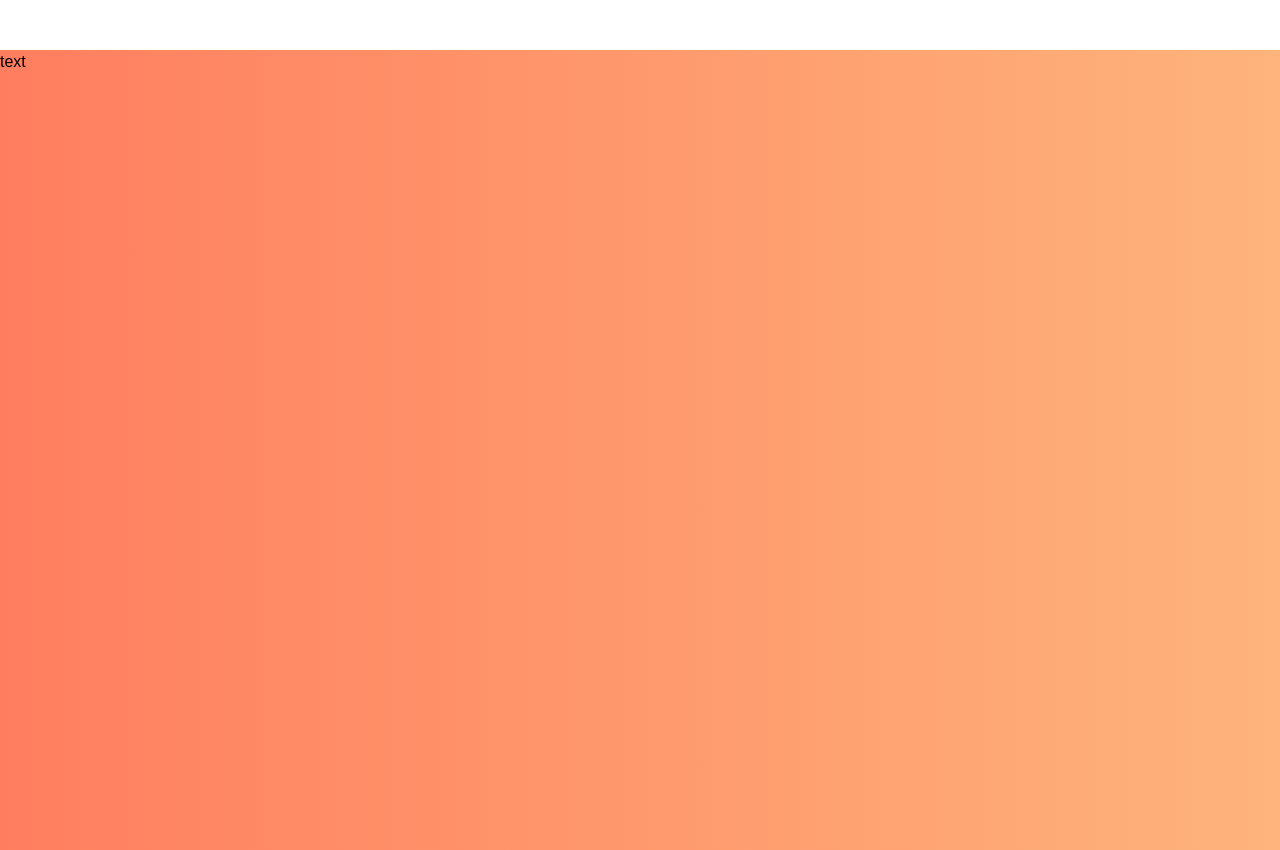
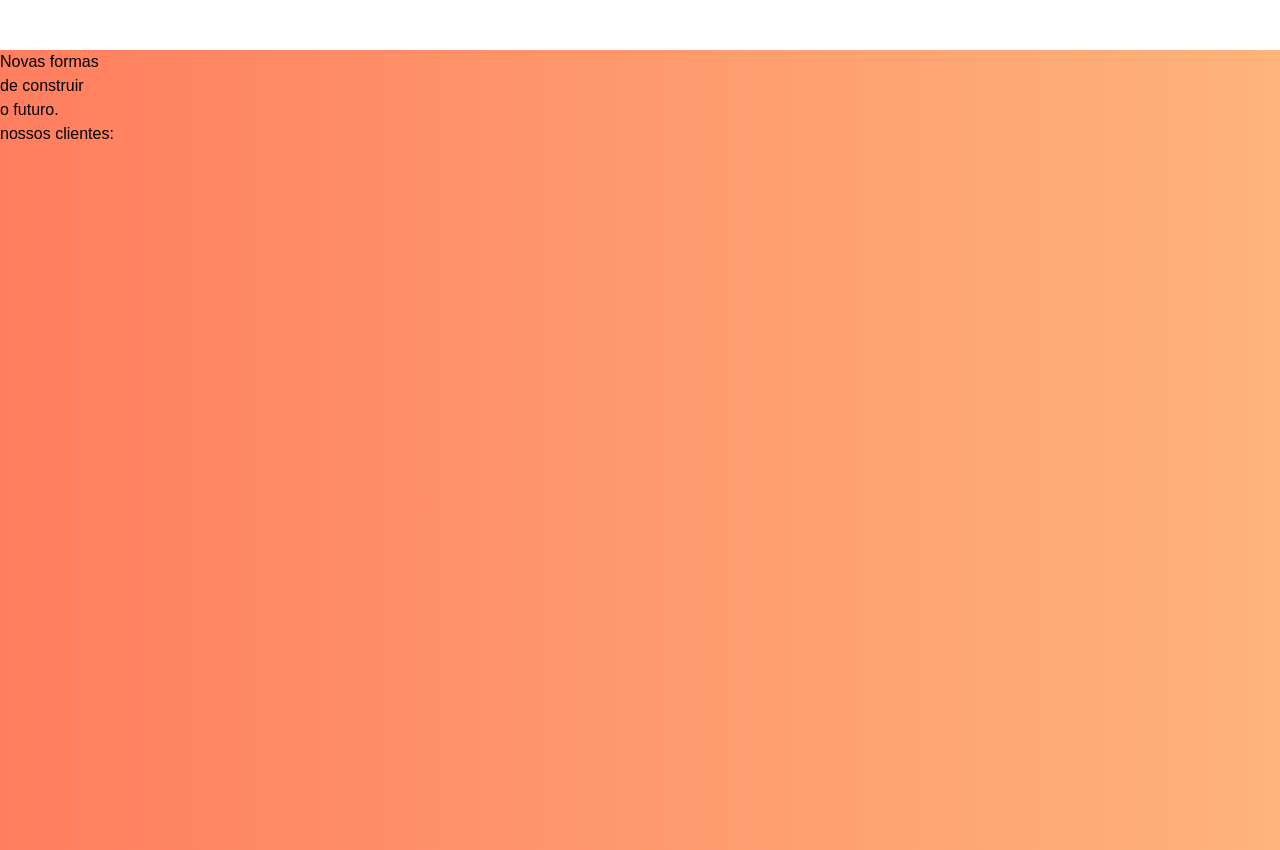
Before and after one commit to SamuelDAlencar/oppem-site, a Next.js app: page / in a window 1280 px wide. Built offline with nearby package versions, Linux system fonts and the light colour scheme.

Commit message:
wip: defining main style of landing page

```diff
--- a/src/app/page.tsx
+++ b/src/app/page.tsx
@@ -1,13 +1,54 @@
+'use client';
+
 import './globals.css';
 import Header from '../components/header';
 import Footer from '../components/footer';
+import { useEffect, useState } from 'react';
 
 export default function Home() {
+  const [opacity, setOpacity] = useState(1);
+
+  useEffect(() => {
+    const handleScroll = () => {
+      const scrollPosition = window.scrollY;
+      const fadeOutPoint = 600;
+      const newOpacity = Math.max(1 - scrollPosition / fadeOutPoint, 0);
+
+      setOpacity(newOpacity);
+    };
+
+    window.addEventListener('scroll', handleScroll);
+
+    return () => window.removeEventListener('scroll', handleScroll);
+  }, []);
+
   return (
     <>
       <Header />
 
-      <main>text</main>
+      <main>
+        <section className="linesDesign_section" style={{ opacity: opacity }}>
+          <div className="firstLine_div"></div>
+          <div className="secondLine_div"></div>
+          <div className="thirdLine_div"></div>
+          <div className="fourthLine_div"></div>
+        </section>
+
+        <div className="sectionsContainer_div">
+          <section className="slogan_section section">
+            <h1>
+              Novas formas
+              <br />
+              de construir
+              <br />o <span className="future_span">futuro</span>.
+            </h1>
+          </section>
+
+          <div className="divisionLine"></div>
+
+          <section className="clients_section section">nossos clientes:</section>
+        </div>
+      </main>
 
       <Footer />
     </>
```
